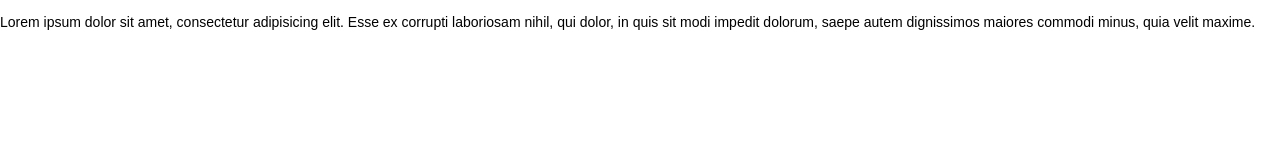
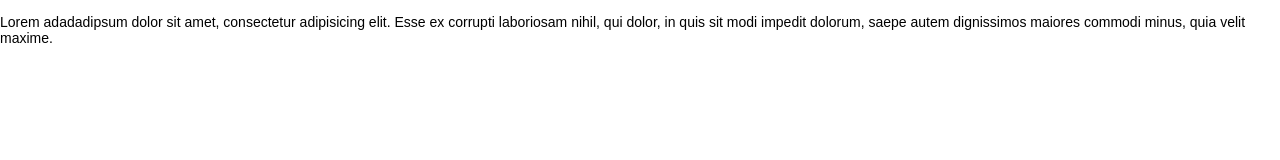
Before and after one commit to Mayrambekovv/lesson-18, a plain HTML site: page index.html in a window 1280 px wide. Drawn offline with Linux system fonts and the light colour scheme.

Commit message:
Update index.html

```diff
--- a/index.html
+++ b/index.html
@@ -9,7 +9,7 @@
 </head>
 <body>
 	<div class="block">
-		<p>Lorem ipsum dolor sit amet, consectetur adipisicing elit. Esse ex corrupti laboriosam nihil, qui dolor, in quis sit modi impedit dolorum, saepe autem dignissimos maiores commodi minus, quia velit maxime.</p>
+		<p>Lorem adadadipsum dolor sit amet, consectetur adipisicing elit. Esse ex corrupti laboriosam nihil, qui dolor, in quis sit modi impedit dolorum, saepe autem dignissimos maiores commodi minus, quia velit maxime.</p>
 	</div>
 </body>
 </html>
```
